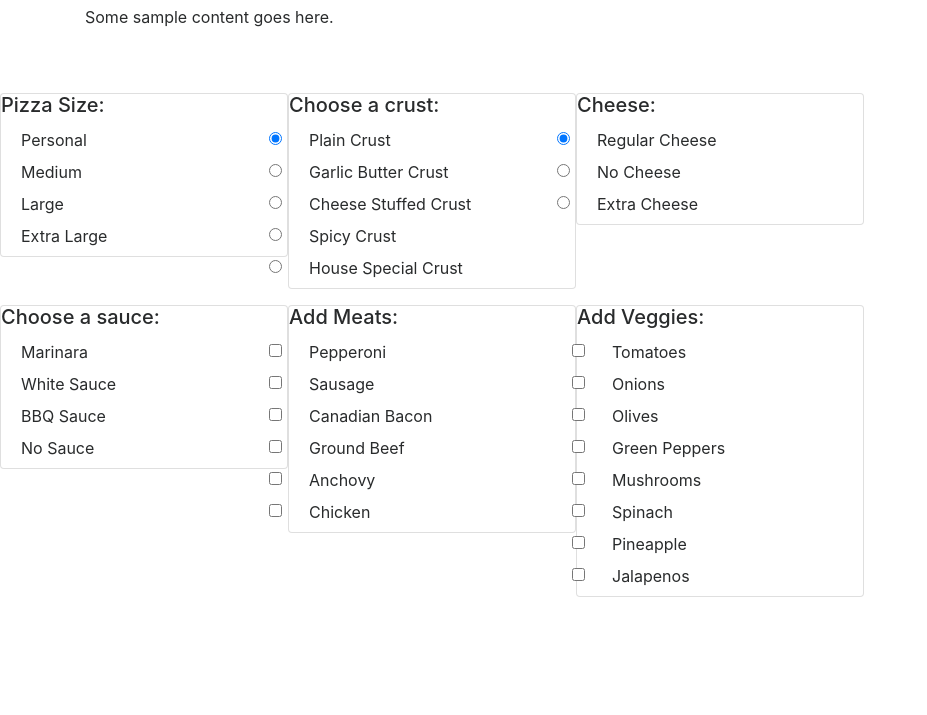
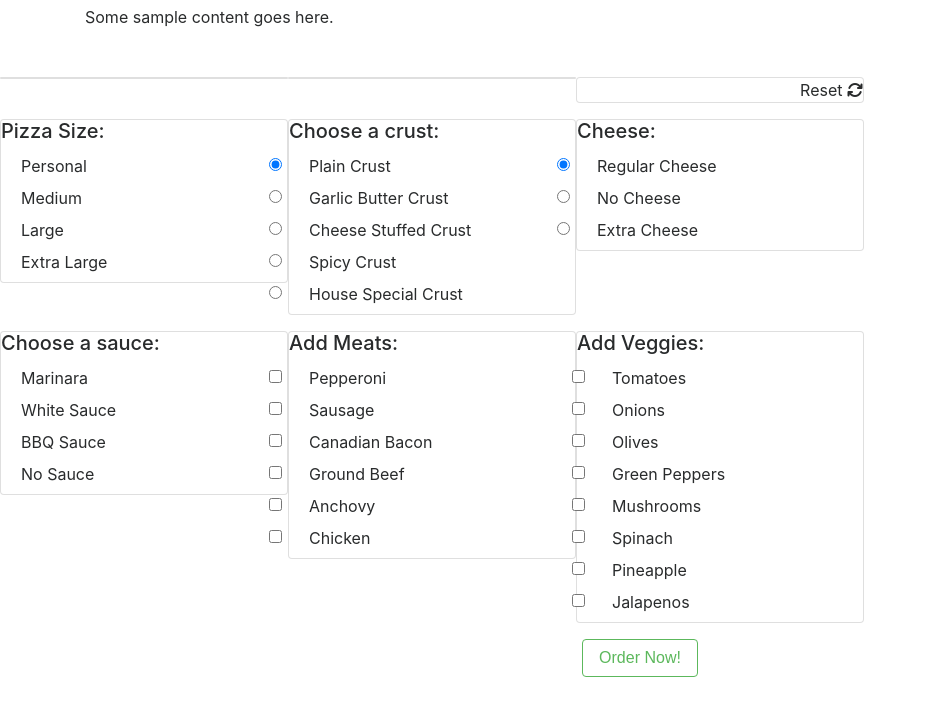
Before and after one commit to JayeFive/BobsPizza, a plain HTML site: page index.html in a window 1280 px wide. Shown: the part 49-764 px from the top of the page, without its empty margins (0-927 px from the left). Drawn offline with nearby package versions, Linux system fonts and the light colour scheme.

Commit message:
Add submit and refresh buttons.

```diff
--- a/index.html
+++ b/index.html
@@ -25,8 +25,31 @@
         </div>
 
         <!-- Order Page -->
+        <form>
             <div class="container-fluid mt-5">
                 <div class="row">
+                    <div class="col-sm-auto">
+                       <div class="card border-white" style="width: 18rem; height: 0px;">
+                           <div class="card-body"></div>
+                       </div>
+                    </div>
+                    <div class="col-sm-auto order-md-3">
+                       <div class="card border-white" style="width: 18rem; height: 0px;">
+                           <div class="card-body"></div>
+                       </div>
+                   </div>
+                   <div class="col-sm-auto order-lg-3 order-md-1">
+                       <div class="card border-white text-right" style="width: 18rem;">
+                           <div class="card-body">
+                               Reset <i class="fa fa-refresh" aria-hidden="true"></i>
+                           </div>
+                       </div>
+                    </div>
+                </div>
+
+                <div class="row">
+
+                    <!-- Pizza Size -->
                     <div class="col-sm-auto mt-3">
                         <div class="card" style="width: 18rem;">
                             <div class="card-body">
@@ -58,6 +81,8 @@
                             </div>
                         </div>
                     </div>
+
+                    <!-- Crust Options -->
                     <div class="col-sm-auto mt-3">
                         <div class="card" style="width: 18rem;">
                             <div class="card-body">
@@ -95,6 +120,8 @@
                             </div>
                         </div>
                     </div>
+
+                    <!-- Cheese Options -->
                     <div class="col-sm-auto mt-3">
                         <div class="card" style="width: 18rem;">
                             <div class="card-body">
@@ -121,7 +148,10 @@
                         </div>
                     </div>
                 </div>
+
                 <div class="row">
+
+                    <!-- Sauce Options -->
                     <div class="col-sm-auto mt-3">
                         <div class="card" style="width: 18rem;">
                             <div class="card-body">
@@ -153,6 +183,8 @@
                             </div>
                         </div>
                     </div>
+
+                    <!-- Meat Toppings -->
                     <div class="col-sm-auto mt-3">
                         <div class="card" style="width: 18rem;">
                             <div class="card-body">
@@ -197,11 +229,11 @@
                         </div>
                     </div>
 
+                    <!-- Veggie Toppings -->
                     <div class="col-sm-auto mt-3">
                         <div class="card" style="width: 18rem;">
                             <div class="card-body">
                                 <h5 class="card-title">Add Veggies:</h5>
-                            <form>
                                 <div class="form-row">
                                     <div class="col">
                                         <div class="form-check">
@@ -256,12 +288,17 @@
                                         </div>
                                     </div>
                                 </div>
-                            </form>
                             </div>
                         </div>
                     </div>
                 </div>
             </div>
+
+            <div class="row justify-content-center mt-3 mb-5">
+                <button type="button" class="btn btn-outline-success">Order Now!</button>
+            </div>
+        </form>
+
 
 
 
```
Lines whose indentation alone changed are shown as unchanged.
